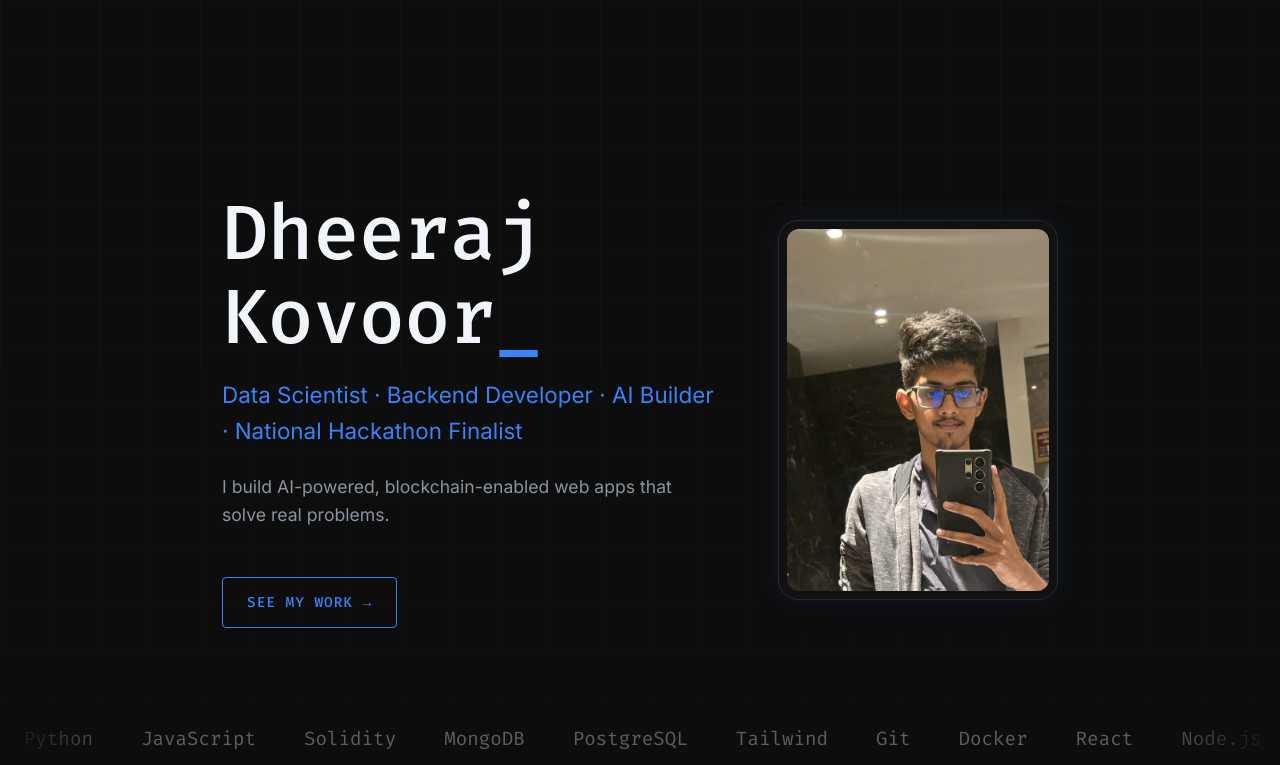
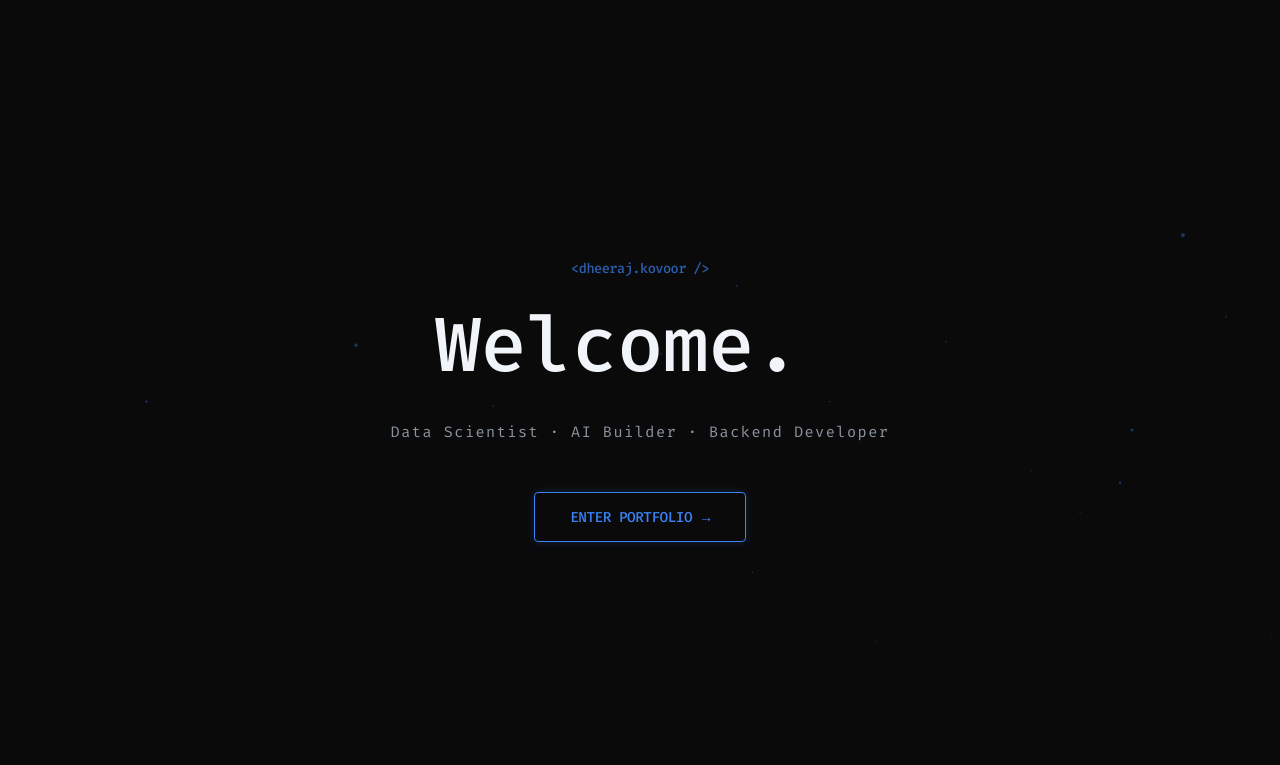
Before and after one commit to dheerajs60/portfolio, a website built with Vite: page index.html in a window 1280 px wide. Shown: the top 765 px of the page. Built offline with nearby package versions, Linux system fonts and the light colour scheme.

Commit message:
Add animated splash/intro screen with typewriter and particles

```diff
--- a/index.html
+++ b/index.html
@@ -1,5 +1,6 @@
 <!doctype html>
 <html lang="en">
+
 <head>
   <meta charset="UTF-8" />
   <link rel="icon" type="image/svg+xml" href="/vite.svg" /> <!-- Or custom icon -->
@@ -9,11 +10,29 @@
   <!-- Google Fonts -->
   <link rel="preconnect" href="https://fonts.googleapis.com">
   <link rel="preconnect" href="https://fonts.gstatic.com" crossorigin>
-    <link href="https://fonts.googleapis.com/css2?family=Fira+Code:wght@400;500;700&family=Inter:wght@300;400;500;600&display=swap" rel="stylesheet">
+  <link
+    href="https://fonts.googleapis.com/css2?family=Fira+Code:wght@400;500;700&family=Inter:wght@300;400;500;600&display=swap"
+    rel="stylesheet">
 
   <link rel="stylesheet" href="/src/style.css" />
 </head>
+
 <body>
+  <!-- ===== SPLASH SCREEN ===== -->
+  <div id="splash">
+    <div class="splash-inner">
+      <div class="splash-tag mono-heading">&lt;dheeraj.kovoor /&gt;</div>
+      <h1 class="splash-title mono-heading">
+        <span class="splash-type"></span><span class="splash-cursor">|</span>
+      </h1>
+      <p class="splash-sub">Data Scientist · AI Builder · Backend Developer</p>
+      <button id="splash-enter" class="splash-btn mono-heading">
+        Enter Portfolio <span class="btn-arrow">→</span>
+      </button>
+    </div>
+    <div class="splash-particles" id="particles"></div>
+  </div>
+
   <!-- Background grid -->
   <div class="bg-grid"></div>
 
@@ -24,7 +43,8 @@
         <h1 class="mono-heading">
           Dheeraj Kovoor<span class="blinking-cursor">_</span>
         </h1>
-          <h2 class="subtitle accent-text">Data Scientist &middot; Backend Developer &middot; AI Builder &middot; National Hackathon Finalist</h2>
+        <h2 class="subtitle accent-text">Data Scientist &middot; Backend Developer &middot; AI Builder &middot; National
+          Hackathon Finalist</h2>
         <p class="hero-desc">I build AI-powered, blockchain-enabled web apps that solve real problems.</p>
 
         <div class="cta-container">
@@ -66,7 +86,20 @@
     <section id="about" class="fade-up">
       <h2 class="mono-heading section-title">Build. Ship. Impact.</h2>
       <p class="about-text">
-          I am a Computer Science undergraduate at VIT-AP with a strong interest in Data Science and Data Analytics, passionate about transforming raw data into meaningful insights and building intelligent systems that solve real-world problems. My experience spans AI-powered applications, web development, and data-driven solutions, with hands-on work in projects that integrate machine learning, blockchain, and real-time data processing.
+        &middot; I am a Computer Science undergraduate at VIT-AP with a strong interest in Data Science and Data
+        Analytics,
+        passionate about transforming raw data into meaningful insights and building intelligent systems that solve
+        real-world problems. My experience spans AI-powered applications, web development, and data-driven solutions,
+        with hands-on work in projects that integrate machine learning, blockchain, and real-time data processing.
+      </p>
+      <p>
+        &ThinSpace;
+      </p>
+      <p class="about-text">
+        &middot; I am continuously expanding my knowledge in data analytics, cloud computing, and AI technologies, while
+        strengthening my data science and analytical skills. I enjoy working on challenging problems where data can
+        create measurable impact, and I aspire to contribute as a Data Scientist or Data Analyst, building scalable,
+        intelligent, and impactful solutions.
       </p>
     </section>
 
@@ -120,7 +153,9 @@
         <div class="project-grid">
           <div class="project-card">
             <h4>WitnessBot+</h4>
-              <p>App-free, WhatsApp-based evidence intake system — citizens securely submit incident media during crises, generating tamper-resistant records with timestamps, metadata, and structured incident logs for legal, humanitarian, and journalistic use.</p>
+            <p>App-free, WhatsApp-based evidence intake system — citizens securely submit incident media during crises,
+              generating tamper-resistant records with timestamps, metadata, and structured incident logs for legal,
+              humanitarian, and journalistic use.</p>
             <div class="tags">
               <span class="tag">Gemini Vision AI</span>
               <span class="tag">YOLO</span>
@@ -131,7 +166,8 @@
 
           <div class="project-card">
             <h4>FloatChat</h4>
-              <p>Intelligent, context-aware conversational platform for user support. Leverages modern NLP for efficient query handling and scalable backend architecture. ★ Built for Smart India Hackathon (SIH).</p>
+            <p>Intelligent, context-aware conversational platform for user support. Leverages modern NLP for efficient
+              query handling and scalable backend architecture. ★ Built for Smart India Hackathon (SIH).</p>
             <div class="tags">
               <span class="tag">JavaScript</span>
               <span class="tag">NLP</span>
@@ -149,25 +185,29 @@
         <div class="skill-category">
           <h4 class="mono-heading">Languages</h4>
           <div class="tags">
-              <span class="tag">Python</span><span class="tag">Java</span><span class="tag">JavaScript</span><span class="tag">C</span>
+            <span class="tag">Python</span><span class="tag">Java</span><span class="tag">JavaScript</span><span
+              class="tag">C</span><span class="tag">R Lang</span>
           </div>
         </div>
         <div class="skill-category">
           <h4 class="mono-heading">Frameworks</h4>
           <div class="tags">
-              <span class="tag">React</span><span class="tag">Node.js</span><span class="tag">Tailwind</span><span class="tag">Stripe</span>
+            <span class="tag">React</span><span class="tag">Node.js</span><span class="tag">Tailwind</span><span
+              class="tag">Stripe</span>
           </div>
         </div>
         <div class="skill-category">
           <h4 class="mono-heading">Databases</h4>
           <div class="tags">
-              <span class="tag">MongoDB</span><span class="tag">PostgreSQL</span>
+            <span class="tag">MongoDB</span><span class="tag">PostgreSQL</span><span class="tag">MySQL</span>
+            <span class="tag">NO SQL</span><span class="tag">Firebase</span>
           </div>
         </div>
         <div class="skill-category">
           <h4 class="mono-heading">Tools</h4>
           <div class="tags">
-              <span class="tag">Git</span><span class="tag">Solidity</span><span class="tag">IPFS</span><span class="tag">Adobe Suite</span>
+            <span class="tag">Git</span><span class="tag">Solidity</span><span class="tag">IPFS</span><span
+              class="tag">Adobe Suite</span>
           </div>
         </div>
         <div class="skill-category">
@@ -179,7 +219,8 @@
         <div class="skill-category">
           <h4 class="mono-heading">Non-Technical</h4>
           <div class="tags">
-              <span class="tag">Problem Solving</span><span class="tag">Time Management</span><span class="tag">Leadership</span><span class="tag">Graphics Designing</span><span class="tag">Video Editing</span>
+            <span class="tag">Problem Solving</span><span class="tag">Time Management</span><span
+              class="tag">Leadership</span>
           </div>
         </div>
       </div>
@@ -222,7 +263,8 @@
 
         <div class="social-links">
           <a href="https://github.com/dheerajs60" target="_blank" rel="noopener noreferrer">GitHub</a>
-            <a href="https://linkedin.com/in/kovoor-dheeraj-bbb632329" target="_blank" rel="noopener noreferrer">LinkedIn</a>
+          <a href="https://linkedin.com/in/kovoor-dheeraj-bbb632329" target="_blank"
+            rel="noopener noreferrer">LinkedIn</a>
           <a href="mailto:kovoor.dheeraj60@gmail.com">Email</a>
         </div>
       </div>
@@ -234,7 +276,8 @@
     <div class="footer-content container">
       <p class="copyright">&copy; 2025 Dheeraj Kovoor</p>
       <div class="footer-links">
-          <a href="https://linkedin.com/in/kovoor-dheeraj-bbb632329" target="_blank" rel="noopener noreferrer">LinkedIn</a>
+        <a href="https://linkedin.com/in/kovoor-dheeraj-bbb632329" target="_blank"
+          rel="noopener noreferrer">LinkedIn</a>
         <a href="https://github.com/dheerajs60" target="_blank" rel="noopener noreferrer">GitHub</a>
         <a href="mailto:kovoor.dheeraj60@gmail.com">Email</a>
       </div>
@@ -243,4 +286,5 @@
 
   <script type="module" src="/src/main.js"></script>
 </body>
+
 </html>
--- a/src/main.js
+++ b/src/main.js
@@ -1,27 +1,69 @@
-// Function to handle the intersection observer for fade-up animations
+// ===== SPLASH SCREEN =====
+const initSplash = () => {
+  const splash = document.getElementById('splash');
+  const enterBtn = document.getElementById('splash-enter');
+  const typeEl = document.querySelector('.splash-type');
+  const particlesContainer = document.getElementById('particles');
+
+  // Typewriter effect
+  const message = 'Welcome.';
+  let i = 0;
+  const typeWriter = () => {
+    if (i < message.length) {
+      typeEl.textContent += message.charAt(i);
+      i++;
+      setTimeout(typeWriter, 130);
+    }
+  };
+  setTimeout(typeWriter, 600);
+
+  // Generate floating particles
+  for (let p = 0; p < 30; p++) {
+    const dot = document.createElement('div');
+    dot.classList.add('particle');
+    dot.style.left = `${Math.random() * 100}%`;
+    dot.style.setProperty('--dur', `${4 + Math.random() * 6}s`);
+    dot.style.setProperty('--delay', `${Math.random() * 5}s`);
+    dot.style.width = `${1 + Math.random() * 3}px`;
+    dot.style.height = dot.style.width;
+    particlesContainer.appendChild(dot);
+  }
+
+  // Enter button click → slide splash away
+  enterBtn.addEventListener('click', () => {
+    splash.classList.add('exit');
+    document.body.style.overflow = 'auto';
+    // Remove from DOM after animation
+    setTimeout(() => {
+      splash.remove();
+      // Trigger fade-up animations now that splash is gone
+      initScrollAnimations();
+    }, 950);
+  });
+};
+
+// ===== FADE-UP ON SCROLL =====
 const initScrollAnimations = () => {
   const elements = document.querySelectorAll('.fade-up');
 
   const observer = new IntersectionObserver((entries) => {
     entries.forEach(entry => {
-      // If the element is visible
       if (entry.isIntersecting) {
         entry.target.classList.add('visible');
-        // Optional: unobserve if we only want it to fade in once
         observer.unobserve(entry.target);
       }
     });
   }, {
-    threshold: 0.1, // Trigger when 10% of the element is visible
+    threshold: 0.1,
     rootMargin: '0px 0px -50px 0px'
   });
 
-  elements.forEach(element => {
-    observer.observe(element);
-  });
+  elements.forEach(el => observer.observe(el));
 };
 
-// Initialize after DOM is fully loaded
+// ===== INIT =====
 document.addEventListener('DOMContentLoaded', () => {
-  initScrollAnimations();
+  // Lock scroll while splash is visible
+  document.body.style.overflow = 'hidden';
+  initSplash();
 });
--- a/src/style.css
+++ b/src/style.css
@@ -2,7 +2,7 @@
   --bg-color: #0d0d0d;
   --text-primary: #f1f5f9;
   --text-muted: #8b949e;
-  --accent-blue: #3B82F6;
+  --accent-blue: #497517;
   --accent-glow: rgba(59, 130, 246, 0.4);
   --border-color: #2a2a2a;
   --card-bg: #111111;
@@ -34,15 +34,140 @@ body {
   overflow-x: hidden;
 }
 
+/* ===== SPLASH SCREEN ===== */
+#splash {
+  position: fixed;
+  inset: 0;
+  z-index: 9999;
+  background: #0a0a0a;
+  display: flex;
+  align-items: center;
+  justify-content: center;
+  flex-direction: column;
+  transition: transform 0.9s cubic-bezier(0.77, 0, 0.175, 1), opacity 0.9s ease;
+}
+
+#splash.exit {
+  transform: translateY(-100%);
+  opacity: 0;
+  pointer-events: none;
+}
+
+.splash-inner {
+  text-align: center;
+  z-index: 2;
+  position: relative;
+  animation: splashFadeIn 1.2s ease forwards;
+}
+
+@keyframes splashFadeIn {
+  from { opacity: 0; transform: translateY(30px); }
+  to   { opacity: 1; transform: translateY(0); }
+}
+
+.splash-tag {
+  font-size: 0.85rem;
+  color: #3B82F6;
+  letter-spacing: 2px;
+  margin-bottom: 1.5rem;
+  opacity: 0.7;
+}
+
+.splash-title {
+  font-size: clamp(2.5rem, 6vw, 5rem);
+  color: #f1f5f9;
+  line-height: 1.1;
+  margin-bottom: 1.5rem;
+  min-height: 1.2em;
+}
+
+.splash-cursor {
+  color: #3B82F6;
+  animation: blink 0.9s step-end infinite;
+}
+
+.splash-sub {
+  font-family: var(--font-mono);
+  font-size: 0.95rem;
+  color: #8b949e;
+  letter-spacing: 1.5px;
+  margin-bottom: 3rem;
+}
+
+.splash-btn {
+  display: inline-flex;
+  align-items: center;
+  gap: 0.6rem;
+  padding: 0.9rem 2.2rem;
+  background: transparent;
+  color: #3B82F6;
+  border: 1px solid #3B82F6;
+  border-radius: 4px;
+  font-size: 0.9rem;
+  cursor: pointer;
+  text-transform: uppercase;
+  letter-spacing: 1.5px;
+  transition: background 0.3s ease, box-shadow 0.3s ease, transform 0.3s ease;
+  animation: splashBtnPulse 2.5s ease-in-out infinite;
+}
+
+.splash-btn:hover {
+  background: rgba(59, 130, 246, 0.12);
+  box-shadow: 0 0 25px rgba(59, 130, 246, 0.4);
+  transform: scale(1.04);
+}
+
+.btn-arrow {
+  transition: transform 0.3s ease;
+}
+
+.splash-btn:hover .btn-arrow {
+  transform: translateX(5px);
+}
+
+@keyframes splashBtnPulse {
+  0%, 100% { box-shadow: 0 0 8px rgba(59, 130, 246, 0.2); }
+  50%       { box-shadow: 0 0 20px rgba(59, 130, 246, 0.4); }
+}
+
+/* Floating particles */
+.splash-particles {
+  position: absolute;
+  inset: 0;
+  overflow: hidden;
+  pointer-events: none;
+  z-index: 1;
+}
+
+.particle {
+  position: absolute;
+  width: 2px;
+  height: 2px;
+  border-radius: 50%;
+  background: #3B82F6;
+  opacity: 0;
+  animation: floatUp var(--dur, 6s) var(--delay, 0s) linear infinite;
+}
+
+@keyframes floatUp {
+  0%   { transform: translateY(100vh) scale(0); opacity: 0; }
+  10%  { opacity: 0.6; }
+  90%  { opacity: 0.3; }
+  100% { transform: translateY(-10vh) scale(1.5); opacity: 0; }
+}
+
 /* Subtle background grid */
 .bg-grid {
   position: fixed;
-  top: 0; left: 0; width: 100%; height: 100%;
+  top: 0;
+  left: 0;
+  width: 100%;
+  height: 100%;
   pointer-events: none;
   z-index: -1;
   background-size: 50px 50px;
   background-image: linear-gradient(to right, rgba(255, 255, 255, 0.02) 1px, transparent 1px),
-                    linear-gradient(to bottom, rgba(255, 255, 255, 0.02) 1px, transparent 1px);
+    linear-gradient(to bottom, rgba(255, 255, 255, 0.02) 1px, transparent 1px);
   mask-image: linear-gradient(to bottom, black 40%, transparent 100%);
   -webkit-mask-image: linear-gradient(to bottom, black 40%, transparent 100%);
 }
@@ -87,8 +212,15 @@ body {
 }
 
 @keyframes blink {
-  0%, 100% { opacity: 1; }
-  50% { opacity: 0; }
+
+  0%,
+  100% {
+    opacity: 1;
+  }
+
+  50% {
+    opacity: 0;
+  }
 }
 
 /* HERO SECTION */
@@ -118,7 +250,8 @@ body {
   width: 280px;
   height: 380px;
   border-radius: 20px;
-  padding: 8px; /* For a border effect */
+  padding: 8px;
+  /* For a border effect */
   background: var(--card-bg);
   border: 1px solid var(--border-color);
   box-shadow: 0 0 30px rgba(59, 130, 246, 0.1);
@@ -149,11 +282,13 @@ body {
     text-align: center;
     gap: 2rem;
   }
+
   .hero-content {
     display: flex;
     flex-direction: column;
     align-items: center;
   }
+
   .profile-image-container {
     width: 240px;
     height: 320px;
@@ -250,13 +385,23 @@ body {
 }
 
 @keyframes scrollLeft {
-  0% { transform: translateX(0); }
-  100% { transform: translateX(-50%); }
+  0% {
+    transform: translateX(0);
+  }
+
+  100% {
+    transform: translateX(-50%);
+  }
 }
 
 @keyframes scrollRight {
-  0% { transform: translateX(-50%); }
-  100% { transform: translateX(0); }
+  0% {
+    transform: translateX(-50%);
+  }
+
+  100% {
+    transform: translateX(0);
+  }
 }
 
 /* SECTIONS */
@@ -301,12 +446,16 @@ section {
 }
 
 @media (max-width: 600px) {
-  .project-grid, .achievements-grid {
+
+  .project-grid,
+  .achievements-grid {
     grid-template-columns: 1fr;
   }
 }
 
-.project-card, .achievement-card, .skill-category {
+.project-card,
+.achievement-card,
+.skill-category {
   background: var(--card-bg);
   border: 1px solid var(--border-color);
   padding: 1.5rem;
@@ -316,10 +465,14 @@ section {
   overflow: hidden;
 }
 
-.project-card::before, .achievement-card::before {
+.project-card::before,
+.achievement-card::before {
   content: '';
   position: absolute;
-  top: 0; left: 0; right: 0; bottom: 0;
+  top: 0;
+  left: 0;
+  right: 0;
+  bottom: 0;
   border-radius: 8px;
   box-shadow: inset 0 0 0 1px var(--accent-glow);
   opacity: 0;
@@ -327,22 +480,26 @@ section {
   pointer-events: none;
 }
 
-.project-card:hover, .achievement-card:hover {
+.project-card:hover,
+.achievement-card:hover {
   border-color: var(--accent-blue);
   transform: translateY(-2px);
 }
 
-.project-card:hover::before, .achievement-card:hover::before {
+.project-card:hover::before,
+.achievement-card:hover::before {
   opacity: 1;
 }
 
-.project-card h4, .achievement-card h4 {
+.project-card h4,
+.achievement-card h4 {
   font-size: 1.25rem;
   margin-bottom: 0.75rem;
   color: var(--text-primary);
 }
 
-.project-card p, .achievement-card p {
+.project-card p,
+.achievement-card p {
   color: var(--text-muted);
   font-size: 0.95rem;
   margin-bottom: 1.5rem;
@@ -408,7 +565,8 @@ section {
   font-size: 0.9rem;
 }
 
-input, textarea {
+input,
+textarea {
   width: 100%;
   background: var(--card-bg);
   border: 1px solid var(--border-color);
@@ -419,7 +577,8 @@ input, textarea {
   transition: var(--transition);
 }
 
-input:focus, textarea:focus {
+input:focus,
+textarea:focus {
   outline: none;
   border-color: var(--accent-blue);
   box-shadow: 0 0 10px rgba(59, 130, 246, 0.1);
```
Lines whose indentation alone changed are shown as unchanged.
